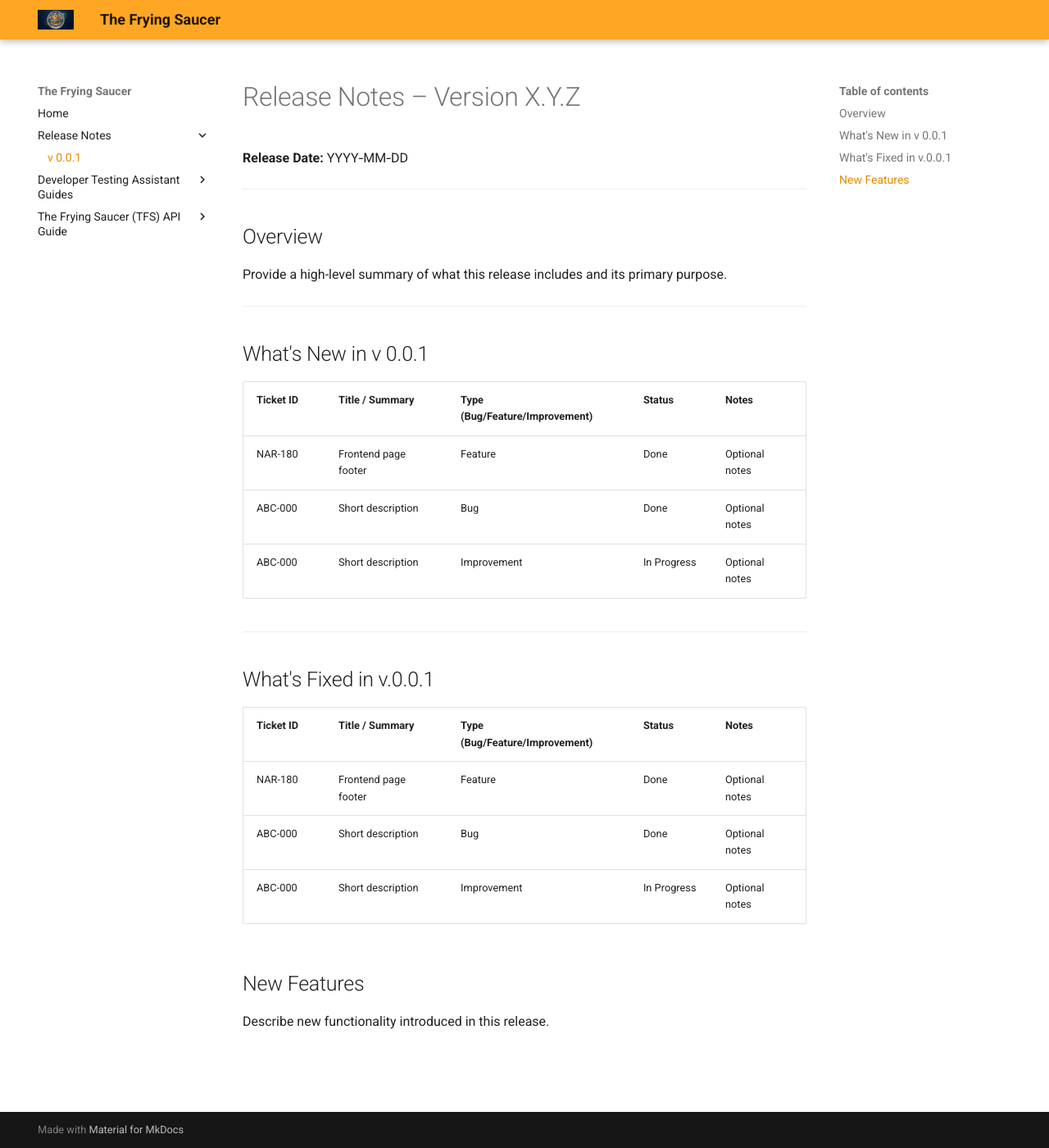
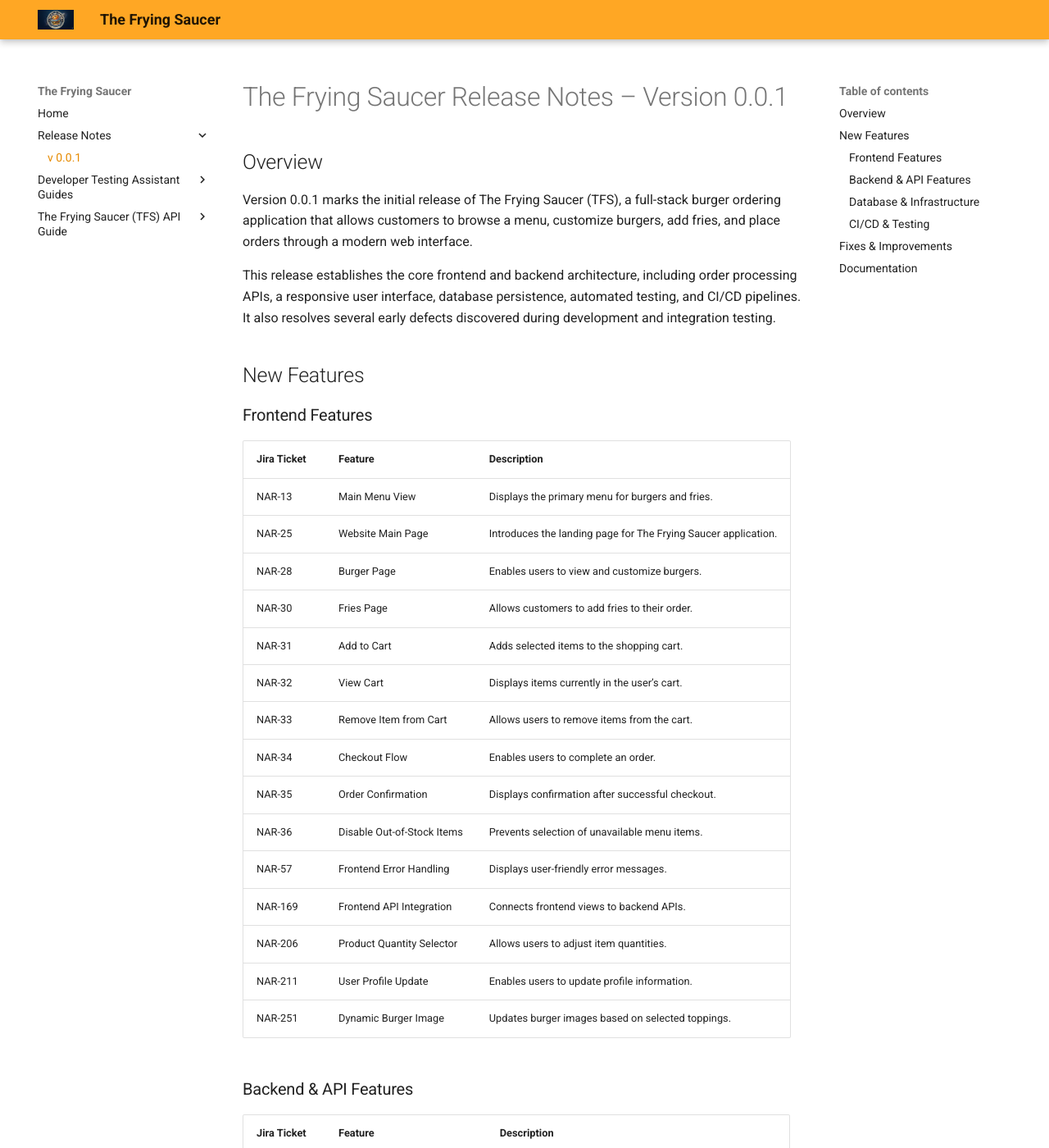
Before and after one commit to cwarstler24/NextGen-Finale, an MkDocs documentation site: the page built from docs/Release-Notes/v-0.0.1.md, in a window 1280 px wide and 1400 px high. Shown: the whole window at 82% size. Built offline with MkDocs 1.6.1 and Material for MkDocs 9.7.7, drawn with Linux system fonts in a browser that asks for light colours; old or Windows-style settings are respelled for this version of MkDocs; some of the changed text lies outside the part shown.

Commit message:
update Development Environment Configuration Guide and release notes; fix navigation in mkdocs.yml

```diff
--- a/docs/Release-Notes/v-0.0.1.md
+++ b/docs/Release-Notes/v-0.0.1.md
@@ -1,37 +1,89 @@
 ---
-description:
+description: Initial public release of The Frying Saucer (TFS) application. Version 0.0.1 includes core frontend and backend features, database integration, automated testing, and CI/CD pipelines.
 ---
 
-# Release Notes – Version X.Y.Z
-
-**Release Date:** YYYY‑MM‑DD
-
----
+# The Frying Saucer Release Notes – Version 0.0.1
 
 ## Overview
 
-Provide a high-level summary of what this release includes and its primary purpose.
+Version 0.0.1 marks the initial release of The Frying Saucer (TFS), a full-stack burger ordering application that allows customers to browse a menu, customize burgers, add fries, and place orders through a modern web interface.
 
----
-
-## What's New in v 0.0.1
-
-| Ticket ID | Title / Summary | Type (Bug/Feature/Improvement) | Status | Notes |
-| ----------- | ------------------ | ------------------------------- | -------- | ------- |
-| NAR-180 | Frontend page footer | Feature | Done | Optional notes |
-| ABC-000 | Short description | Bug | Done | Optional notes |
-| ABC-000 | Short description | Improvement | In Progress | Optional notes |
-
----
-
-## What's Fixed in v.0.0.1
-
-| Ticket ID | Title / Summary | Type (Bug/Feature/Improvement) | Status | Notes |
-| ----------- | ------------------ | ------------------------------- | -------- | ------- |
-| NAR-180 | Frontend page footer | Feature | Done | Optional notes |
-| ABC-000 | Short description | Bug | Done | Optional notes |
-| ABC-000 | Short description | Improvement | In Progress | Optional notes |
+This release establishes the core frontend and backend architecture, including order processing APIs, a responsive user interface, database persistence, automated testing, and CI/CD pipelines. It also resolves several early defects discovered during development and integration testing.
 
 ## New Features
 
-Describe new functionality introduced in this release.
+### Frontend Features
+
+| Jira Ticket | Feature | Description |
+| ------------ | -------- | ------------- |
+| NAR-13 | Main Menu View | Displays the primary menu for burgers and fries. |
+| NAR-25 | Website Main Page | Introduces the landing page for The Frying Saucer application. |
+| NAR-28 | Burger Page | Enables users to view and customize burgers. |
+| NAR-30 | Fries Page | Allows customers to add fries to their order. |
+| NAR-31 | Add to Cart | Adds selected items to the shopping cart. |
+| NAR-32 | View Cart | Displays items currently in the user’s cart. |
+| NAR-33 | Remove Item from Cart | Allows users to remove items from the cart. |
+| NAR-34 | Checkout Flow | Enables users to complete an order. |
+| NAR-35 | Order Confirmation | Displays confirmation after successful checkout. |
+| NAR-36 | Disable Out-of-Stock Items | Prevents selection of unavailable menu items. |
+| NAR-57 | Frontend Error Handling | Displays user-friendly error messages. |
+| NAR-169 | Frontend API Integration | Connects frontend views to backend APIs. |
+| NAR-206 | Product Quantity Selector | Allows users to adjust item quantities. |
+| NAR-211 | User Profile Update | Enables users to update profile information. |
+| NAR-251 | Dynamic Burger Image | Updates burger images based on selected toppings. |
+
+### Backend & API Features
+
+| Jira Ticket | Feature | Description |
+| ------------ | -------- | ------------- |
+| NAR-15 | Data Access Object (DAO) | Introduces DAO layer for database interactions. |
+| NAR-16 | Submit Order Endpoint | API endpoint for submitting customer orders. |
+| NAR-17 | Stock Check Endpoint | Validates item availability before checkout. |
+| NAR-18 | JSON Validation | Validates incoming request payloads. |
+| NAR-19 | Order History Endpoint | Retrieves historical customer orders. |
+| NAR-21 | Marshalling / Unmarshalling | Standardizes request and response handling. |
+| NAR-23 | Application Logger | Adds structured logging across services. |
+| NAR-26 | FastAPI Setup | Establishes backend framework using FastAPI. |
+| NAR-71 | Mock Mainframe Connection | Enables local development without mainframe dependency. |
+
+### Database & Infrastructure
+
+| Jira Ticket | Feature | Description |
+| ------------ | -------- | ------------- |
+| NAR-81 | Database Schema | Initial database schema creation. |
+| NAR-82 | DB Seed Script | Populates database with starter data. |
+| NAR-83 | DDL SQL Scripts | Defines database tables and constraints. |
+| NAR-70 | API Test Framework | Framework for backend API testing. |
+| NAR-60 | Repository Structure | Standardized repository layout for frontend and backend. |
+
+### CI/CD & Testing
+
+| Jira Ticket | Feature | Description |
+| ------------ | -------- | ------------- |
+| NAR-62 | Repository Configuration | Sets up source control conventions. |
+| NAR-63 | Backend CI Workflow | Automated backend builds and tests. |
+| NAR-64 | Frontend CI Workflow | Automated frontend builds and tests. |
+| NAR-65 | Integration Test Pipeline | End-to-end integration testing. |
+| NAR-67 | Static Code Analysis | Automated code quality checks. |
+| NAR-68 | Build & Deploy Artifacts | Produces deployable application artifacts. |
+| NAR-69 | Regression Test Suite | Ensures previously working features remain stable. |
+| NAR-295 | Automated UI Tests | End-to-end UI test coverage. |
+
+## Fixes & Improvements
+
+| Jira Ticket | Issue Fixed | Description |
+| ------------ | ----------- | ------------- |
+| NAR-294 | Race Condition | Resolved concurrency issues during order processing. |
+| NAR-295 | Price Truncation | Fixed frontend price display rounding errors. |
+| NAR-234 | Order Performance | Improved `/order` endpoint response time. |
+| NAR-267 | Inventory Handling | Prevented decrementing inventory for `None` values. |
+| NAR-278 | Database Hotfix | Fixed `executemany()` database execution issue. |
+| NAR-38 | Frontend Error Handling | Improved handling of unexpected UI failures. |
+| NAR-36 | Stock Visibility | Ensured out-of-stock items cannot be ordered. |
+
+## Documentation
+
+| Jira Ticket | Document | Description |
+| ------------ | -------- | ------------- |
+| NAR-323 | CI/CD Documentation | Documents build and deployment pipelines. |
+| NAR-324 | Release Notes | Initial release notes for version 0.0.1. |
--- a/mkdocs.yml
+++ b/mkdocs.yml
@@ -33,7 +33,7 @@ nav:
       - Developer Environment Configuration Guide: Developer-Assistant-Guide\Development-Environment-Configuration-Guide.md
       - CICD Testing Developer Guide: Developer-Assistant-Guide\CICD-testing-developer-guide.md
   - The Frying Saucer (TFS) API Guide:
-      - Getting Started with The Frying Saucer API: TFS-API-Guide\TFS-API-Administrator-Guide.md
+      - Getting Started with The Frying Saucer API: TFS-API-Guide\Getting-Started-with-The-Frying-Saucer-API.md
 
 markdown_extensions:
   - attr_list
```
Also changed, not shown: docs/Developer-Assistant-Guide/Development-Environment-Configuration-Guide.md (+0 -2 lines).
